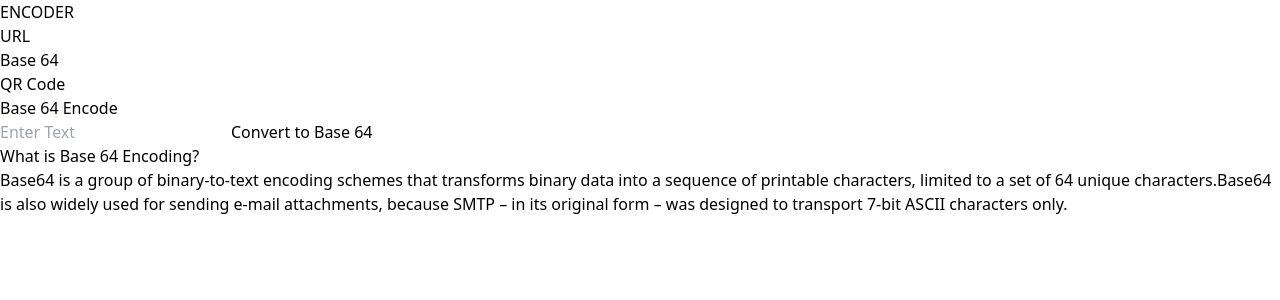
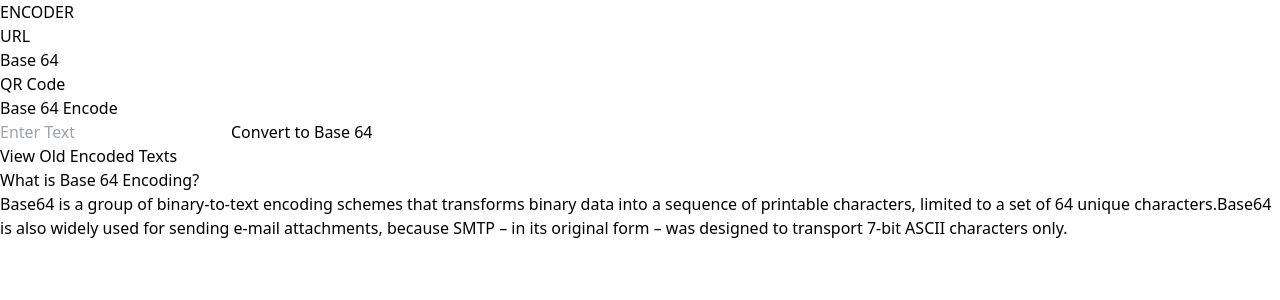
Before and after one commit to fenilaphilip/Encode, a React (Vite) app: page / in a window 1280 px wide. Both pictures are taken after a click on the button "Base 64". Shown: the top 300 px of the page. Built offline with nearby package versions, Linux system fonts and the light colour scheme.

Commit message:
taking input from history and showing result in Base 64

```diff
--- a/src/components/BaseEncoder.tsx
+++ b/src/components/BaseEncoder.tsx
@@ -3,26 +3,57 @@ import Input from "./UI/Input.tsx";
 import Result from "./UI/Result.tsx";
 import { Buffer } from "buffer";
 import InfoBox from "./UI/InfoBox.tsx";
+import Button from "./UI/Button.tsx";
+import History from "./UI/History.tsx";
 
 const BaseEncoder: React.FC = () => {
   const [result, setResult] = useState("");
+  const [inputText, setInputText] = useState<string>();
+  const [displayHistory, setDisplayHistory] = useState(false);
+
   const inputConsumer = (input: string) => {
+    setInputText(input);
     setResult(Buffer.from(input, "binary").toString("base64"));
+  };
+
+  const handleViewButtonClick = () => {
+    setDisplayHistory((prev) => !prev);
+  };
+
+  const handleShowAgainText = (text: string) => {
+    setInputText(text);
+    setResult(Buffer.from(text, "binary").toString("base64"));
   };
   return (
     <>
       <div className="mx-auto max-w-7xl px-2 py-4 sm:px-6 lg:px-8 bg-slate-200">
         <h1 className="flex justify-center text-xl">Base 64 Encode</h1>
-        <div className="container py-4  lg:w-8/12 sm:w-full ">
-          <Input btnName="Convert to Base 64" inputConsumer={inputConsumer} />
-          {result && <Result result={result} />}
-          <InfoBox heading="What is Base 64 Encoding?">
-            Base64 is a group of binary-to-text encoding schemes that transforms
-            binary data into a sequence of printable characters, limited to a
-            set of 64 unique characters.Base64 is also widely used for sending
-            e-mail attachments, because SMTP – in its original form – was
-            designed to transport 7-bit ASCII characters only.
-          </InfoBox>
+        <div className="grid grid-flow-row-dense grid-cols-3 grid-rows-1">
+          <div className="lg:col-span-2 sm:col-span-full">
+            <Input btnName="Convert to Base 64" inputConsumer={inputConsumer} />
+            {result && <Result result={result} />}
+            <Button type="button" onClick={handleViewButtonClick}>
+              {displayHistory ? "Hide " : "View "} Old Encoded Texts
+            </Button>
+            {displayHistory && (
+              <History
+                store="BaseEncoder"
+                input={inputText}
+                showAgain={handleShowAgainText}
+              />
+            )}
+          </div>
+
+          <div className="lg:col-span-1  sm:col-span-full">
+            <InfoBox heading="What is Base 64 Encoding?">
+              Base64 is a group of binary-to-text encoding schemes that
+              transforms binary data into a sequence of printable characters,
+              limited to a set of 64 unique characters.Base64 is also widely
+              used for sending e-mail attachments, because SMTP – in its
+              original form – was designed to transport 7-bit ASCII characters
+              only.
+            </InfoBox>
+          </div>
         </div>
       </div>
     </>
```
